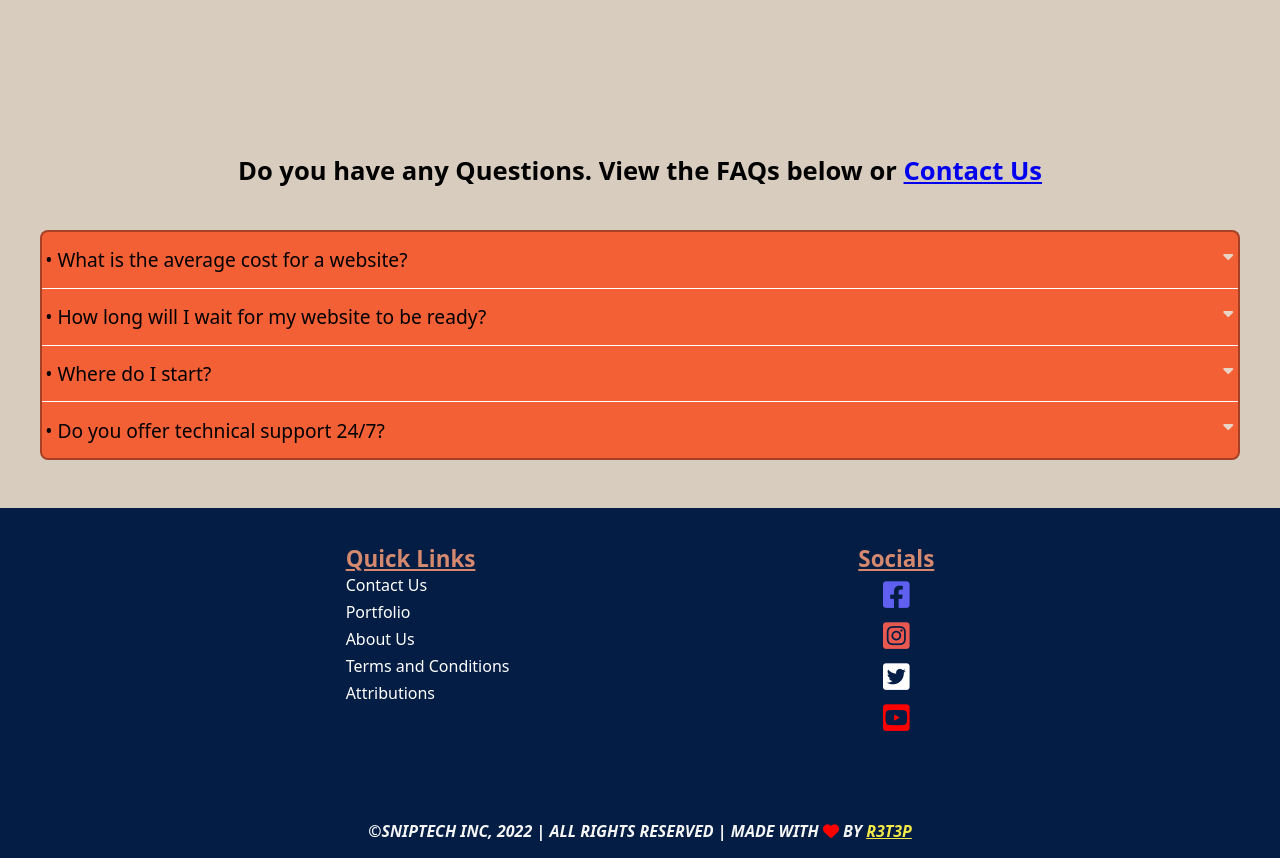
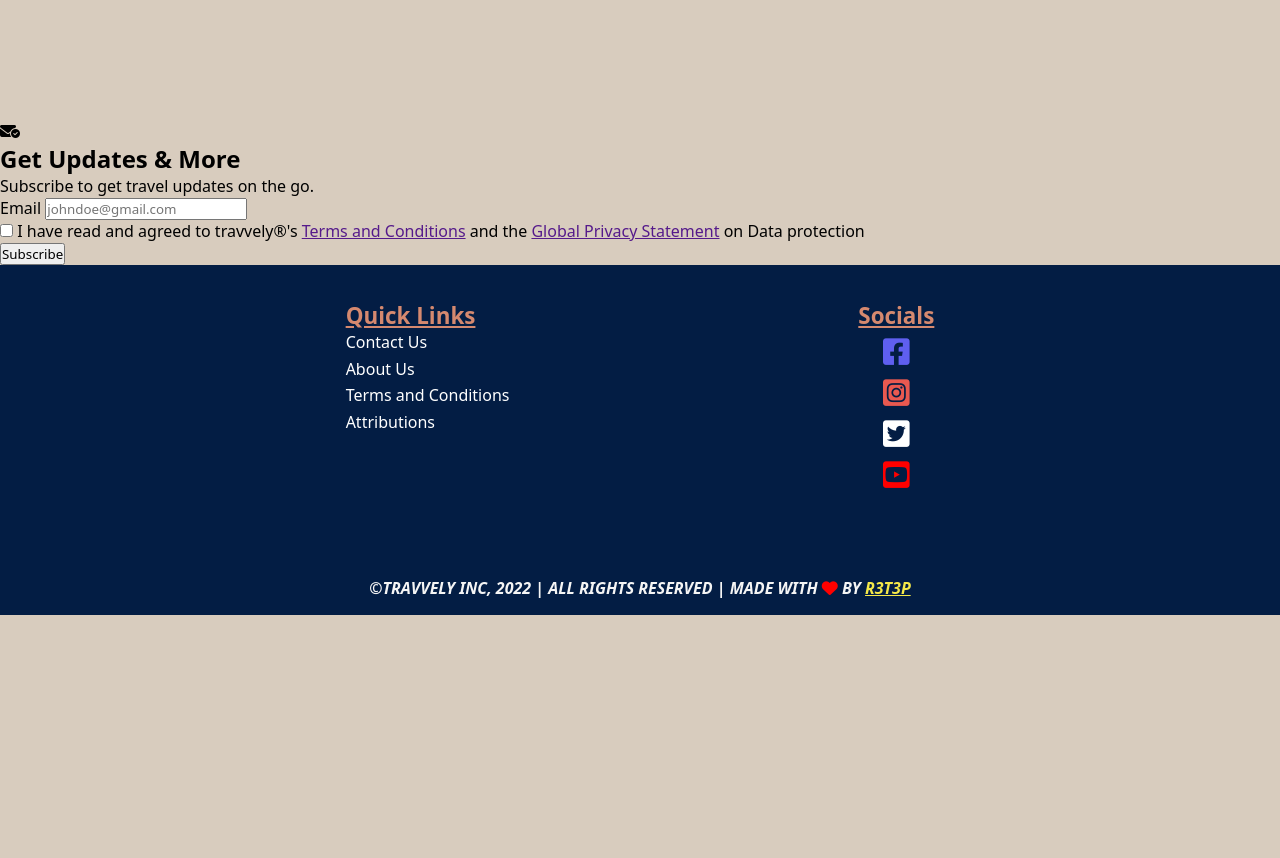
Before and after one commit to PgGitau/travvely, a plain HTML site: page index.html in a window 1280 px wide. Shown: the part 1760-2618 px from the top of the page. After the commit the page ends 2375 px from the top, so only its background shows below. Drawn offline with Linux system fonts and the light colour scheme.

Commit message:
edit nav section and add cta section

```diff
--- a/index.html
+++ b/index.html
@@ -41,7 +41,6 @@
             <ul id="primary-navigation" class="primary-navigation flex">
                 <li><a href="./pages/about/about.html">About Us</a></li>
                 <li><a href="./pages/contact/contact.html">Contact-Us</a></li>
-                <li><a href="./pages/gallery/gallery.html">Portfolio</a></li>
             </ul>
         </nav>
 
@@ -410,41 +409,35 @@
         </section>
 
 
-        <!-- FAQ section -->
-        <section class="faq-container">
-            <h1>Do you have any Questions. View the FAQs below or <a href="./pages/contact/contact.html">Contact Us</a></h1>
-            <div class="accordion">
-                <div>
-                    <input type="checkbox" name="faq-accordion" id="question1" class="accordion-input">
-                    <label for="question1" class="accordion-label">&#x2022; What is the average cost for a website?</label>
-                    <div class="accordion-content">
-                        <p>Lorem ipsum dolor sit amet consectetur adipisicing elit. Quas quis fugiat debitis reiciendis quisquam praesentium architecto commodi eveniet nisi esse! ipsum, dolor sit amet consectetur adipisicing elit. Et, tenetur.</p>
+        <!-- CTA section -->
+        <section class="cta-container">
+            <div class="cta-logo">
+                <span><i class="fa-solid fa-envelope-circle-check"></i></span>
+                <h1>Get Updates & More</h1>
+                <p>Subscribe to get travel updates on the go.</p>
+            </div>
+
+            <div class="contact-form">
+                <form class="form" id="form" action="https://formspree.io/f/xknaqkjn" method="POST">
+                    <!-- HONEYPOT(to catch spammers ) -->
+                    <input type="text" name="_honey" style="display: none">
+
+                    <div class="form-control email">
+                        <label for="email" class="block">Email</label>
+                        <input type="email" placeholder="johndoe@gmail.com" id="email" name="email" required>
                     </div>
-                </div>
 
-                <div>
-                    <input type="checkbox" name="faq-accordion" id="question2" class="accordion-input">
-                    <label for="question2" class="accordion-label">&#x2022; How long will I wait for my website to be ready?</label>
-                    <div class="accordion-content">
-                        <p>Lorem ipsum dolor sit amet consectetur, adipisicing elit. Beatae eaque odio sed quas eveniet cum laudantium neque fuga debitis ipsam. ipsum, dolor sit amet consectetur adipisicing elit. Et, tenetur.</p>
+                    <div class="form-control terms-link form-terms">
+                        <input class="fit-content" type="checkbox" id="terms" name="terms" value="accept" required>
+                        <label for="terms" class="inline">I have read and agreed to travvely&#174;'s <a href="">Terms and
+                                Conditions</a> and the <a href="">Global Privacy Statement</a> on Data
+                            protection</label>
                     </div>
-                </div>
 
-                <div>
-                    <input type="checkbox" name="faq-accordion" id="question3" class="accordion-input">
-                    <label for="question3" class="accordion-label">&#x2022; Where do I start?</label>
-                    <div class="accordion-content">
-                        <p>Lorem, ipsum dolor sit amet consectetur adipisicing elit. Tempora amet rerum ea corporis dignissimos optio minima porro est perspiciatis enim. ipsum, dolor sit amet consectetur adipisicing elit. Et, tenetur.</p>
+                    <div class="form-control form-btn form-submit">
+                        <button type="submit">Subscribe</button>
                     </div>
-                </div>
-
-                <div>
-                    <input type="checkbox" name="faq-accordion" id="question4" class="accordion-input">
-                    <label for="question4" class="accordion-label last">&#x2022; Do you offer technical support  24/7?</label>
-                    <div class="accordion-content">
-                        <p>Lorem, ipsum dolor sit amet consectetur adipisicing elit. Tempora amet rerum ea corporis dignissimos optio minima porro est perspiciatis enim. ipsum, dolor sit amet consectetur adipisicing elit. Et, tenetur.</p>
-                    </div>
-                </div>
+                </form>
             </div>
         </section>
     </main>
@@ -456,7 +449,6 @@
                 <h1>Quick Links</h1>
                 <div class="footer-links">
                     <a href="./pages/contact/contact.html">Contact Us</a>
-                    <a href="./pages/gallery/gallery.html">Portfolio</a>
                     <a href="./pages/about/about.html">About Us</a>
                     <a href="./pages/terms/terms.html">Terms and Conditions</a>
                     <a href="./pages/attribution/attributions.html">Attributions</a>
@@ -474,18 +466,7 @@
                 </div>
             </div>
         </section>
-        <p class="footer-text">&copy;Sniptech Inc, 2022 | All rights Reserved | Made with <span class="fa-solid fa-heart"></span> by <a href="https://github.com/pggitau" target="_blank">R3t3p</a></p>
+        <p class="footer-text">&copy;travvely Inc, 2022 | All rights Reserved | Made with <span class="fa-solid fa-heart"></span> by <a href="https://github.com/pggitau" target="_blank">R3t3p</a></p>
     </footer>
-
-    <!-- typed effect -->
-    <!-- <script src="https://cdn.jsdelivr.net/npm/typed.js@2.0.12"></script>
-    <script>
-        var typed = new Typed(".auto-input", {
-            strings: ["Sniptech&#174;", "Web Designers",  "Web Developers"],
-            typeSpeed: 100,
-            backSpeed: 100,
-            loop: true
-        });
-    </script> -->
 </body>
 </html>
```
